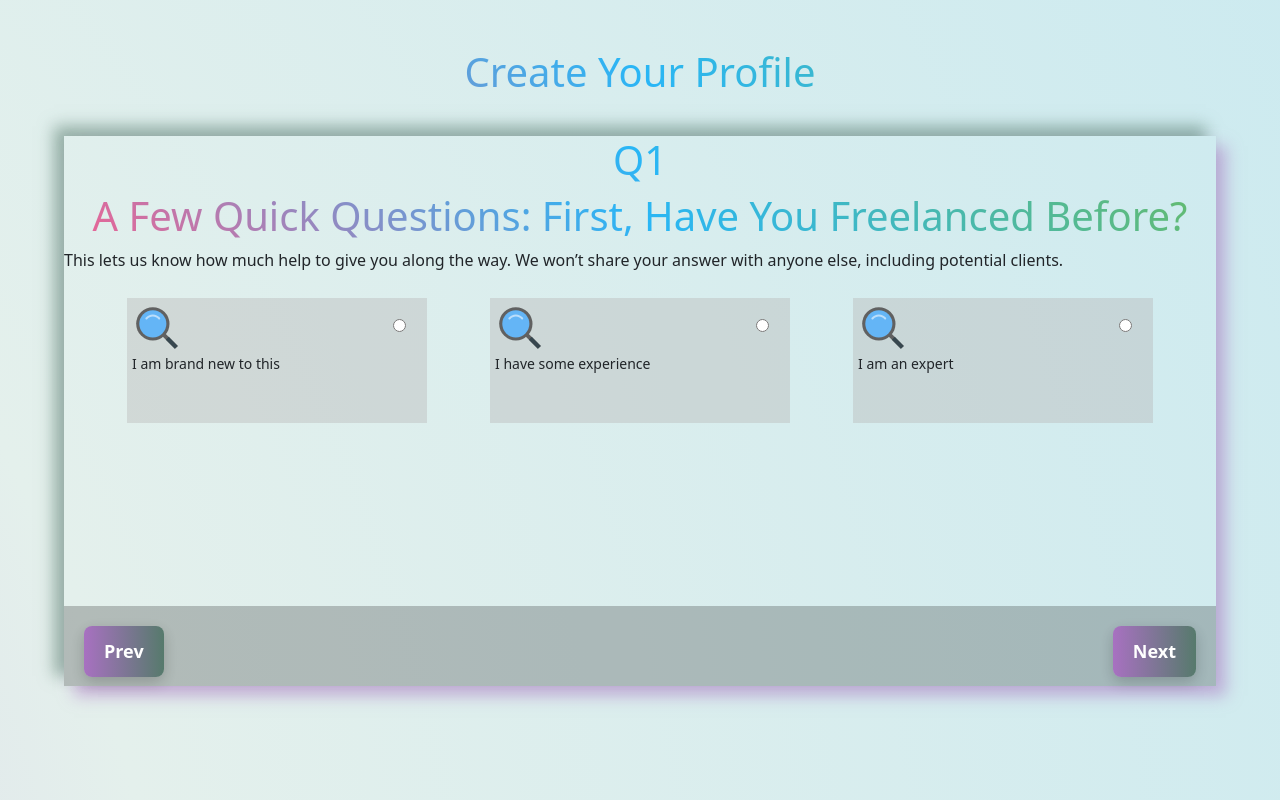
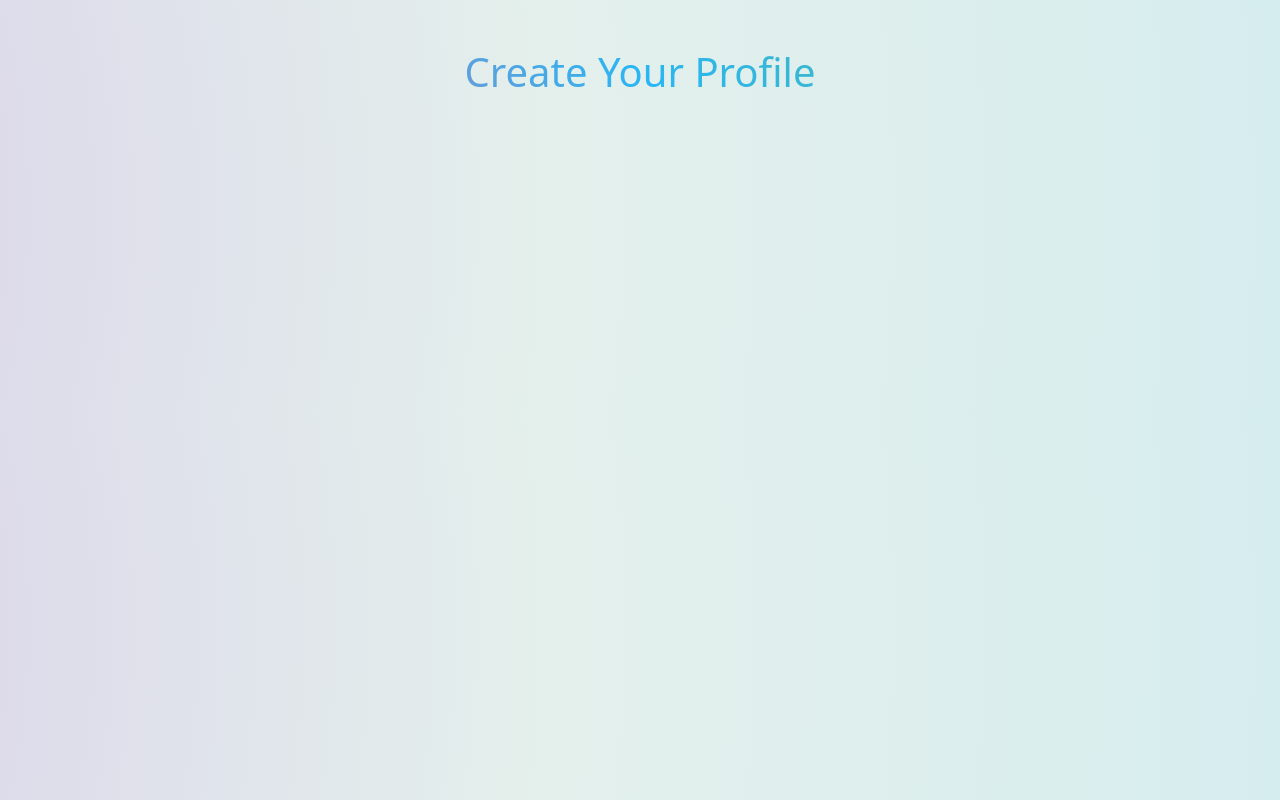
Before and after one commit to tabishaikh710/Pencilry, a React (Vite) app: page /Create-illustrator-profile in a window 1280 px wide. Built offline with nearby package versions, Linux system fonts and the light colour scheme.

Commit message:
reuseable component pageing

```diff
--- a/src/components/IllustratoSurvey/surveyValidation.jsx
+++ b/src/components/IllustratoSurvey/surveyValidation.jsx
@@ -1,32 +1,26 @@
-import { useContext } from "react";
-import { AuthContext } from "../IllustratoSurveyContext/IllustratoSurvey.context";
-
-
-export const SurveyValidation = (currentTab) => {
-  const { hasFreelancedBefore, biggestGoal } = useContext(AuthContext);
+export const SurveyValidation = (currentTab, contextValues) => {
+  const { hasFreelancedBefore, biggestGoal } = contextValues;
 
   switch (currentTab) {
     case 1:
-      return hasFreelancedBefore?.trim() !== ""; // Ensure optional chaining in case the value is undefined
+      return hasFreelancedBefore?.trim() !== ""; // Validate for tab 1
     case 3:
-      return biggestGoal?.trim() !== ""; // Ensure optional chaining
+      return biggestGoal?.trim() !== ""; // Validate for tab 3
     default:
-      return true;
+      return true; // No validation needed for other tabs
   }
 };
+export const handleSubmit = (e, contextValues) => {
+  if (e && e.preventDefault) {
+    e.preventDefault();
+  }
 
-export const handleSubmit = (e, currentTab, validation, contextValues) => {
-  e.preventDefault();
+  console.log("Form Submitted Successfully:");
+  console.log("Context Values:", contextValues);
 
-  if (currentTab === 2 && validation) {
-    console.log("Form Submitted Successfully:");
-    console.log("Context Values:", contextValues);
-  } else {
-    console.log("Form submission failed due to validation errors.");
-  }
+  // Perform further submission logic, e.g., API calls
 };
 
-
-export  const routeToCreatYourProfile=(navigate)=>{
-  navigate('/Create-illustrator-profile');
-}
+export const routeToCreatYourProfile = (navigate) => {
+  navigate("/Create-illustrator-profile");
+};
--- a/src/components/globalComponents/pageing.jsx
+++ b/src/components/globalComponents/pageing.jsx
@@ -1,22 +1,15 @@
-import { useState, useContext } from "react";
-import RendercontentforSform from "../IllustratoSurvey/RendercontentforSform";
+import { useState } from "react";
+import { useNavigate } from "react-router-dom";
 import style from "../../style/paging.module.css";
-import { useNavigate } from "react-router-dom";
-import { SurveyValidation, handleSubmit ,routeToCreatYourProfile } from "../IllustratoSurvey/surveyValidation";
-import { AuthContext } from "../IllustratoSurveyContext/IllustratoSurvey.context";
 
-function Paging({ toPages, newButText }) {
-  const [currentTab, setCurrentTab] = useState(1); // Start at the first tab
-  const totalPages = toPages;
-  const contextValues = useContext(AuthContext); // Get context values
-
-  // Validate the current tab
-  const validation = SurveyValidation(currentTab, contextValues);
+function Paging({ totalPages, renderContent, validatePage, onSubmit, routeToCreateProfile, nextButtonText }) {
+  const [currentTab, setCurrentTab] = useState(1);
+  const navigate = useNavigate();
 
   const handleNextPage = (e) => {
     e.preventDefault();
 
-    if (currentTab < totalPages && validation) {
+    if (currentTab < totalPages && validatePage(currentTab)) {
       setCurrentTab((prevTab) => prevTab + 1);
     }
   };
@@ -26,34 +19,33 @@ function Paging({ toPages, newButText }) {
       setCurrentTab((prevTab) => prevTab - 1);
     }
   };
-  const navigate = useNavigate();
+
   return (
     <div className={style.container}>
-      <RendercontentforSform currentTab={currentTab} />
+      {renderContent(currentTab)}
 
       <div className={style.paging}>
         <button
           onClick={handlePrevPage}
           className={style.prev}
-          disabled={currentTab === 1} // Disable at the first tab
+          disabled={currentTab === 1}
         >
           Prev
         </button>
         <button
   onClick={(e) => {
     if (currentTab === totalPages) {
-              handleSubmit(e, currentTab, validation, contextValues); // Call handleSubmit when on the last page
-              routeToCreatYourProfile(navigate);
-
+      onSubmit(e); // Pass the event object to handleSubmit
+      routeToCreateProfile(navigate); // Navigate to the profile creation route
     } else {
       handleNextPage(e); // Navigate to the next page
     }
   }}
   className={style.next}
-          disabled={!validation} // Disable if validation fails
 >
-          {currentTab === totalPages ? newButText : "Next"}
+  {currentTab === totalPages ? nextButtonText : "Next"}
 </button>
+
       </div>
     </div>
   );
--- a/src/pages/createIllustratorProfile.jsx
+++ b/src/pages/createIllustratorProfile.jsx
@@ -8,7 +8,7 @@ function createillustratorProfile() {
     <br/>
     <br/>
 <h1>create your profile</h1>
-<Pageing/>
+
 
     </>
  )
--- a/src/pages/illustratorQuestionForm.jsx
+++ b/src/pages/illustratorQuestionForm.jsx
@@ -1,12 +1,26 @@
-import Paging from '../components/globalComponents/pageing';
+import { useContext } from "react";
+import { AuthContext } from "../components/IllustratoSurveyContext/IllustratoSurvey.context";
+import Paging from "../components/globalComponents/pageing";
+import { SurveyValidation, handleSubmit, routeToCreatYourProfile } from "../components/IllustratoSurvey/surveyValidation";
+import RendercontentforSform from "../components/IllustratoSurvey/RendercontentforSform";
 
 function IllustratorQuestionForm() {
-  const newButText="Next Creat your profile";
+  const contextValues = useContext(AuthContext);
+
+  const validatePage = (currentTab) => SurveyValidation(currentTab, contextValues);
+
+  const renderContent = (currentTab) => <RendercontentforSform currentTab={currentTab} />;
+
   return (
-    <>
-      <Paging toPages={2 } newButText={newButText}  />
+    <Paging
+    totalPages={2} // Adjust based on the actual number of tabs
+    renderContent={renderContent}
+    validatePage={validatePage}
+    onSubmit={(e) => handleSubmit(e, contextValues)} // Pass event and contextValues
+    routeToCreateProfile={routeToCreatYourProfile}
+    nextButtonText="Next: Create Your Profile"
+  />
 
-    </>
   );
 }
 
```
Lines whose indentation alone changed are shown as unchanged.
